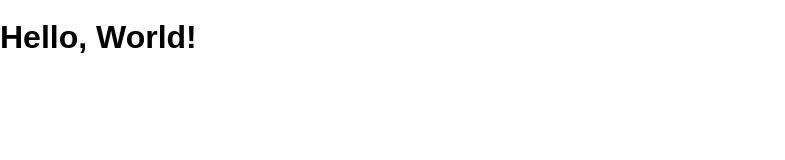
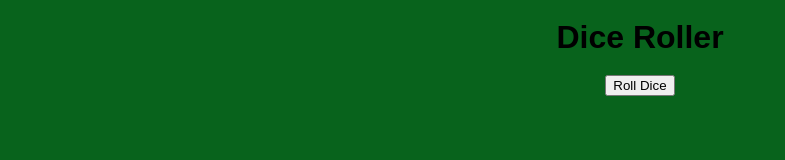
Before and after one commit to juanxsalazar/dice-roller, a website: page public/index.html in a window 1280 px wide. Shown: the whole page, without its empty margins (0-785 px from the left). Drawn offline with Linux system fonts and the light colour scheme.

Commit message:
made random number generator from one to six

```diff
--- a/public/index.html
+++ b/public/index.html
@@ -7,8 +7,14 @@
     <link rel="shortcut icon" href="/favicon.ico">
     <link rel="stylesheet" href="/screen.css">
   </head>
+
   <body>
-    <h1 class='hello-world'></h1>
+    <h1>Dice Roller</h1>
+    <section>
+    <button onclick= "randomDice()">Roll Dice</button>
+    <h4 id="roll"></h4>
+    <!-- <p>This site was created by Juan Salazar around 9:30 am on Thursday, February 7th 2019</p> -->
+  </section>
     <script src="/main.js" charset="utf-8"></script>
   </body>
 </html>
--- a/public/main.js
+++ b/public/main.js
@@ -1,7 +1,9 @@
-const main = () => {
-  if (document.querySelector('h1.hello-world')) {
-    document.querySelector('h1.hello-world').textContent = 'Hello, World!'
-  }
+let number = ["1", "2", "3", "4", "5", "6"];
+
+function randomDice() {
+    let numbers = number[Math.floor(Math.random() * number.length)];
+    document.querySelector("#roll").textContent = numbers;
 }
 
+
 document.addEventListener('DOMContentLoaded', main)
--- a/public/screen.css
+++ b/public/screen.css
@@ -9,4 +9,6 @@ html {
 body {
   margin: 0;
   min-height: 100%;
+  text-align:center;
+  background-color: #08631C;
 }
```
